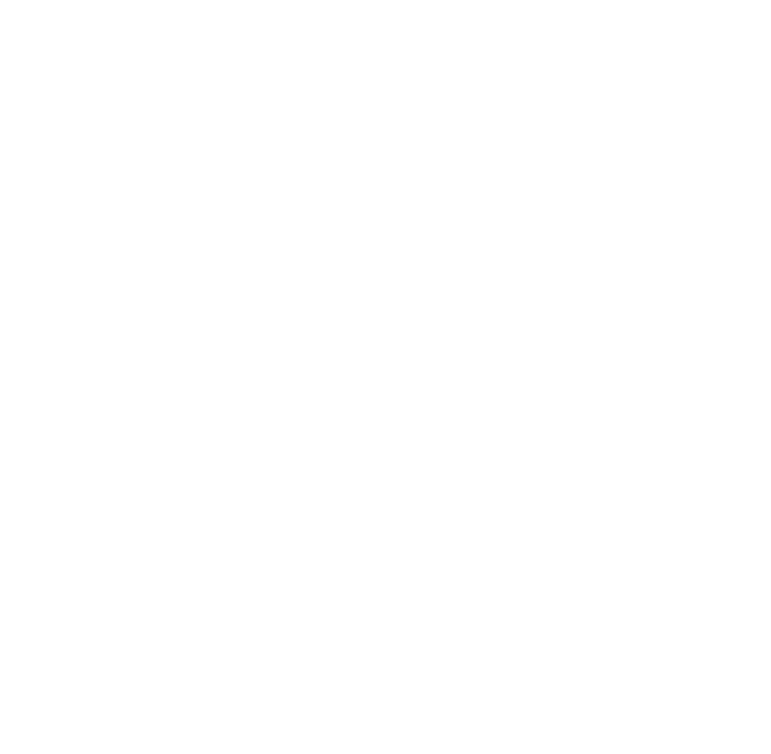
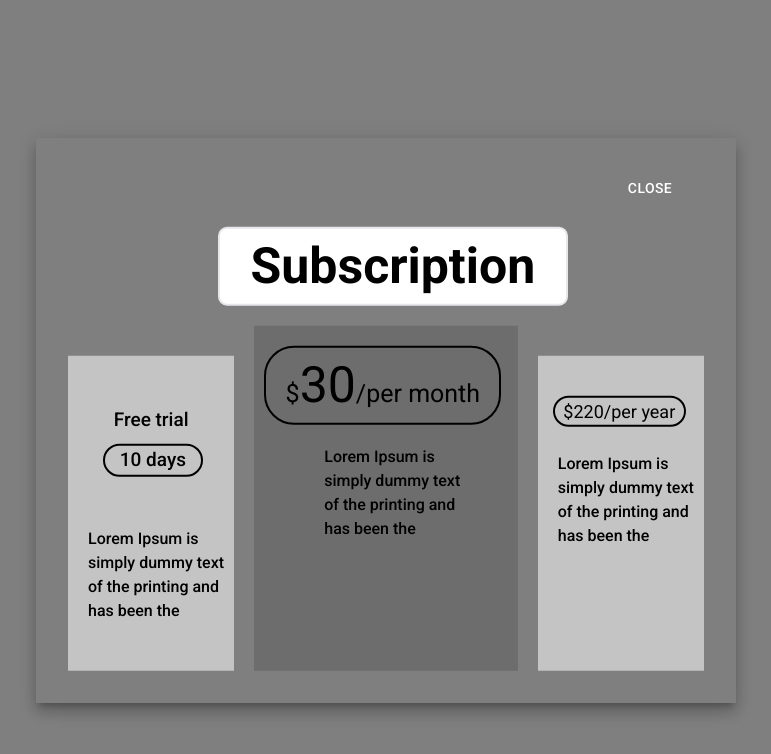
Before and after one commit to anjanasri13/clinicdashboard, a React (Create React App) app: page /subscription in a window 1280 px wide. Before the commit this address had no page. Shown: the top 754 px of the page, without its empty margins (254-1025 px from the left). Built offline with nearby package versions, Linux system fonts and the light colour scheme.

Commit message:
8/1/2024

```diff
--- a/package.json
+++ b/package.json
@@ -10,6 +10,7 @@
     "@mui/joy": "^5.0.0-beta.20",
     "@mui/material": "^5.15.2",
     "@mui/styled-engine-sc": "^6.0.0-alpha.10",
+    "@mui/x-date-pickers": "^6.18.7",
     "@reach/slider": "^0.18.0",
     "@testing-library/jest-dom": "^5.17.0",
     "@testing-library/react": "^13.4.0",
@@ -22,6 +23,7 @@
     "primereact": "^10.2.1",
     "react": "^18.2.0",
     "react-bootstrap": "^2.9.2",
+    "react-datepicker": "^4.25.0",
     "react-dom": "^18.2.0",
     "react-horizontal-datepicker": "^2.0.3",
     "react-multi-carousel": "^2.8.4",
--- a/src/App.js
+++ b/src/App.js
@@ -19,6 +19,8 @@
 import Faq from './pages/Faq';
 import Dairy from './pages/Dairy';
 import Course2 from './pages/Course2';
+import Subscription from './components/Subscription';
+import Payment from './pages/Payment';
 
 
 
@@ -38,6 +40,7 @@
       <Route path="/changepass" element={<Changepassword/>}/>
       <Route path="/verify" element={<Verifypassword/>}/>
       <Route path="/country" element={<Country/>}/>
+      <Route path="/subscription" element={<Subscription/>}/>
       <Route path='/dairy' element={<Dairy/>}/>
       <Route path="/programs" element={<Programs/>}/>
       <Route path="/activity" element={<Activity/>}/>
@@ -47,6 +50,7 @@
       <Route path="/feedback" element={<Feedback/>}/>
       <Route path="/faq" element={<Faq/>}/>
       <Route path="/course2" element={<Course2/>}/>
+      <Route path="/payment" element={<Payment/>}/>
     </Routes>
 
 
--- a/src/components/Course.js
+++ b/src/components/Course.js
@@ -3,11 +3,11 @@
 import { useNavigate } from 'react-router-dom';
 
 
-export default function Homeflex({title,src, subtitle, desc,nxttitle}) {
+export default function Homeflex({title,src,src1, subtitle, desc,nxttitle}) {
   const navigate=useNavigate();
 
   const Course2 = () =>{
-   navigate("/course2", { state: { title, src, training: "Training", subtitle, desc,nxttitle} })
+   navigate("/course2", { state: { title, src,src1, training: "Training", subtitle, desc,nxttitle} })
   }
   return (
     <div>
--- a/src/components/Header.js
+++ b/src/components/Header.js
@@ -51,7 +51,7 @@
 
       <div className="flex  w-[20%] justify-evenly items-center ml-[750px]">
         {/* <Menu title={"Title"} color={"text-[red]"} /> */}
-        <Menu title={"Title"}  color={"text-[red]"} /><span style={{borderRight:"2px solid",height:'20px'}}></span>
+        <Menu title={"Title"} to={"/subscription"} color={"text-[red]"} /><span style={{borderRight:"2px solid",height:'20px'}}></span>
         <Menu title={"My Diary"} to={"/dairy"}/><span style={{borderRight:"2px solid",height:'20px'}}></span>
         <Menu title={"Programs"} to={"/programs"} /><span style={{borderRight:"2px solid",height:'20px'}}></span>
 
--- /dev/null
+++ b/src/components/Subscription.js
@@ -0,0 +1,68 @@
+import React, { useEffect, useState } from 'react'
+import Box from '@mui/material/Box';
+import Button from '@mui/material/Button';
+import Modal from '@mui/material/Modal';
+import { Navigate, useNavigate } from 'react-router-dom';
+
+const style = {
+    position: 'absolute',
+    top: '50%',
+    left: '50%',
+    transform: 'translate(-50%, -50%)',
+    width: 700,
+    boxShadow: 10,
+    p: 4,
+  };
+
+export default function Subscription() {
+    const [open, setOpen] = useState(false);
+    const handleClose = () => setOpen(false);
+
+     const navigate=useNavigate();
+
+    useEffect(() => {
+        const timer = setTimeout(() => {
+            setOpen(true)
+        }, 2000)
+        return () => clearTimeout(timer)
+    }, [])
+
+
+    const payment=()=>{
+        navigate("/payment")
+      }
+
+  return (
+    <div>
+      <Modal
+        open={open}
+        onClose={handleClose}
+        aria-labelledby="modal-modal-title"
+        aria-describedby="modal-modal-description"
+        className='mt-[40px]'
+      >
+        <Box sx={style} className="outline-none">
+            <Button onClick={handleClose} className='text-[#FFFFFF] ml-[550px]'>Close</Button>
+        <p className='font-bold text-[50px] bg-[#FFFFFF] border-2 ml-[150px] w-[55%] text-center mt-[20px] rounded-[9px]'>Subscription</p>
+        <div className='flex gap-5'>
+            <div className='bg-[#C4C4C4] w-[176px] h-[315px] mt-[50px]'>
+                <p className='text-[19px] font-medium text-center pt-[50px]'>Free trial</p>
+                <p className='border-2 border-black rounded-[30px] text-[19px] font-medium text-center w-[60%] ml-[35px] mt-[10px]'>10 days</p>
+                <p className='text-[16px] font-medium ml-[20px] mt-[50px]'>Lorem Ipsum is simply dummy text of the printing and has been the </p>
+            </div>
+             <div  className='bg-[#6D6D6D] w-[279px] h-[345px] mt-[20px]' >
+                <button className='text-[25px] font-normal rounded-[30px] border-2 border-black text-center
+                mt-[20px] w-[90%] ml-[10px]' onClick={payment}>$<span className='text-[50px]'>30</span>/per month</button>
+                <p  className='text-[16px] font-medium w-[55%] mt-[20px] ml-[70px]'>Lorem Ipsum is simply dummy text of the printing and has been the </p>
+            </div>
+            <div  className='bg-[#C4C4C4] w-[176px] h-[315px] mt-[50px]'>
+                <p className='text-[18px] font-normal rounded-[30px] border-2 border-black text-center
+                mt-[40px] w-[80%] ml-[15px]'>$220/per year</p>
+                <p  className='text-[16px] font-medium mt-[25px] ml-[20px]'>Lorem Ipsum is simply dummy text of the printing and has been the </p>
+            </div>
+        </div>
+        </Box>
+      </Modal>
+</div>
+  )
+}
--- a/src/pages/Carousel.js
+++ b/src/pages/Carousel.js
@@ -21,7 +21,7 @@
       <Carousel cols={3} rows={1} loop>
         {CourseData.map((item, index) => (
           <Carousel.Item key={index}>
-            <Homeflex title={item.title} src={item.img} subtitle={item.subtitle} desc={item.desc} nxttitle={item.nxttitle}  />
+            <Homeflex title={item.title} src={item.img} src1={item.img1} subtitle={item.subtitle} desc={item.desc} nxttitle={item.nxttitle}  />
           </Carousel.Item>
         ))}
       </Carousel>
--- a/src/pages/Course2.js
+++ b/src/pages/Course2.js
@@ -2,18 +2,18 @@
 import { useLocation } from 'react-router-dom';
 import Header from '../components/Header';
 import { FaFilePdf } from "react-icons/fa6";
-
+import cloud from '../assests/cloud.png';
 
 export default function Course2() {
   const location = useLocation();
-  const { title, src, training, subtitle, desc,nxttitle } = location.state || {};
+  const { title, src,src1, training, subtitle, desc,nxttitle } = location.state || {};
 
   return (
     <div>
          {/* <h1>{training}</h1> */}
       <Header/>
       <h1 className='text-center text-[20px] mt-[10px] font-normal'>{title}</h1>
-
+      <a href='' >{src && <img src={cloud} alt="Course Image" className='w-[48px] h-[48px] ml-[1400px]'/>}</a>
        <div className=' w-[81%] h-[640px] bg-[#D6D6D6B5] mt-[20px] ml-[130px] rounded-[22px] overflow-y-auto	pb-[30px] '>
         <p className='text-[16px] font-bold mt-[20px] ml-[40px]'>{subtitle}</p>
         <p className='text-[16px] font-medium mt-[20px] ml-[40px] mr-[0px]'>{desc}</p>
--- a/src/pages/Home.js
+++ b/src/pages/Home.js
@@ -11,6 +11,7 @@
 import Birds from "../components/Birds";
 import { useNavigate } from "react-router-dom";
 import { CourseData } from "../services/data";
+import Subscription from "../components/Subscription";
 
 
 import Carousel1 from "./Carousel";
@@ -21,6 +22,7 @@
   return (
     <div>
       <Header />
+      <Subscription />
           {/* <p className="text-[#000] font-[18px]  font-medium ml-[60px] mt-[10px] mb-[2px]">My Courses</p>
 
           {/* https://www.npmjs.com/package/react-multi-carousel */}
@@ -67,6 +69,8 @@
             <Carousel2/>
       <p className="text-[#000] font-[18px]  font-medium ml-[60px] mt-[20px] mb-[2px]">Related courses</p>
             <Carousel3/>
+
+
     </div>
   );
 }
--- /dev/null
+++ b/src/pages/Payment.js
@@ -0,0 +1,58 @@
+import React from 'react'
+import { Input } from "@mui/material";
+
+import { DatePicker } from '@mui/x-date-pickers/DatePicker';
+import { LocalizationProvider } from '@mui/x-date-pickers/LocalizationProvider';
+import { AdapterDayjs } from '@mui/x-date-pickers/AdapterDayjs';
+import { useNavigate } from 'react-router-dom';
+
+export default function Payment() {
+
+    const navigate = useNavigate();
+
+    const navigateHome = () => {
+      navigate("/home");
+    };
+
+
+  return (
+    <div>
+        <p className='text-[30px] font-medium text-center'>Payment Details</p>
+        <div className='w-[950px] h-[287px] rounded-[9px] bg-[#6D6D6D] ml-[250px] mt-[20px] pt-[30px] flex mb-[20px]'>
+            <div className='w-[378px] h-[221px] rounded-[20px] bg-[#C4C4C4] ml-[150px] '>
+                <p className='text-[25px] font-light pt-[90px] flex justify-evenly'>1453&emsp;7656&emsp;8786&emsp;8786</p>
+                <div className='flex text-[20px] font-light  w-[80%] ml-[40px] mt-[40px] justify-between'>
+                <p>AJAY</p>
+                <p>10/22</p>
+                </div>
+            </div>
+            <div className='w-[150px] h-[150px] rounded-[50%] mt-[40px] ml-[70px] bg-[#C4C4C4]'>
+                <p className='text-[25px] font-light text-center mt-[50px]'>Add card</p>
+            </div>
+        </div>
+
+        <div className='flex'>
+            <div>
+        <label className='ml-[250px] text-[#B3B3B3] text-[22px] font-light'>Card Holder</label><br/>
+        <Input placeholder="AJAY" className='w-[20%] ml-[250px] text-[20px] mb-[20px]' id="input"  type='text'/><br/>
+        <label className='ml-[250px] text-[#B3B3B3] text-[22px] font-light'>Card Number</label><br/>
+        <Input placeholder="1453   -  7656   -  8786   -  8786" className='w-[20%] ml-[250px] text-[20px] mb-[20px]' id="input"  type='text'/><br/>
+        <label className='ml-[250px] text-[#B3B3B3] text-[22px] font-light'>Expiraton Date</label>
+        <label className='ml-[130px] text-[#B3B3B3] text-[22px] font-light'>CVV</label><br/>
+        <LocalizationProvider dateAdapter={AdapterDayjs}>
+        <DatePicker label={'10'} views={['day']} className='ml-[250px] w-[8%] mt-[10px] outline-none' />
+        <DatePicker label={'2022'} views={['year']} className='ml-[10px] w-[10%] mt-[10px] outline-none' />
+        </LocalizationProvider>
+        <Input placeholder="323" className='w-[5%] ml-[75px] mt-[20px] text-[20px] mb-[20px]' id="input" type='text'/><br/>
+        <button className="text-[#FFF] text-[20px] font-normal bg-[#999999] rounded-[20px] w-[150px] h-[30px] mt-[20px] ml-[280px] "
+        onClick={navigateHome}>Confirm</button>
+            </div>
+            <div  className='bg-[#6D6D6D] w-[270px] h-[300px] mt-[20px]' >
+                <button className='text-[25px] font-normal rounded-[30px] border-2 border-black text-center
+                mt-[20px] w-[90%] ml-[10px]'>$<span className='text-[50px]'>30</span>/per month</button>
+                <p  className='text-[16px] font-medium w-[55%] mt-[20px] ml-[70px]'>Lorem Ipsum is simply dummy text of the printing and has been the </p>
+            </div>
+        </div>
+    </div>
+  )
+}
--- a/src/services/data.js
+++ b/src/services/data.js
@@ -1,6 +1,7 @@
 import number from '../assests/numbers.png'
 import abc from '../assests/abc.png'
 import bird from '../assests/bird.png'
+import cloud from '../assests/cloud.png'
 
 export const CourseData = [
     {
@@ -13,6 +14,7 @@
       subtitle: "Birds",
       desc: "Lorem Ipsum is simply dummy text of the printing and typesetting industry. Lorem Ipsum has been the industry's standard dummy text ever since the 1500s, when an unknown printer took a galley of type and scrambled it to make a type specimen book.Lorem Ipsum is simply dummy text of the printing and typesetting industry. Lorem Ipsum has been the industry's standard dummy text ever since the 1500s, when an unknown printer took a galley of type and scrambled it to make a type specimen book.Lorem Ipsum is simply dummy text of the printing and typesetting industry. Lorem Ipsum has been the industry's standard dummy text ever since the 1500s, when an unknown printer took a galley of type and scrambled it to make a type specimen book.Lorem Ipsum is simply dummy text of the printing and typesetting industry. Lorem Ipsum has been the industry's standard dummy text ever since the 1500s, when an unknown printer took a galley of type and scrambled it to make a type specimen book.Lorem Ipsum is simply dummy text of the printing and typesetting industry. Lorem Ipsum has been the industry's standard dummy text ever since the 1500s, when an unknown printer took a galley of type and scrambled it to make a type specimen bookLorem Ipsum is simply dummy text of the printing and typesetting industry. Lorem Ipsum has been the industry's standard dummy text ever since the 1500s, when an unknown printer took a galley of type and scrambled it to make a type specimen book..",
       nxttitle:"Next",
+      img1:cloud,
     },
     {
       title: "Course:3",
```
Also changed, not shown: 1 other file (tests, documents, lock files or other folders).
